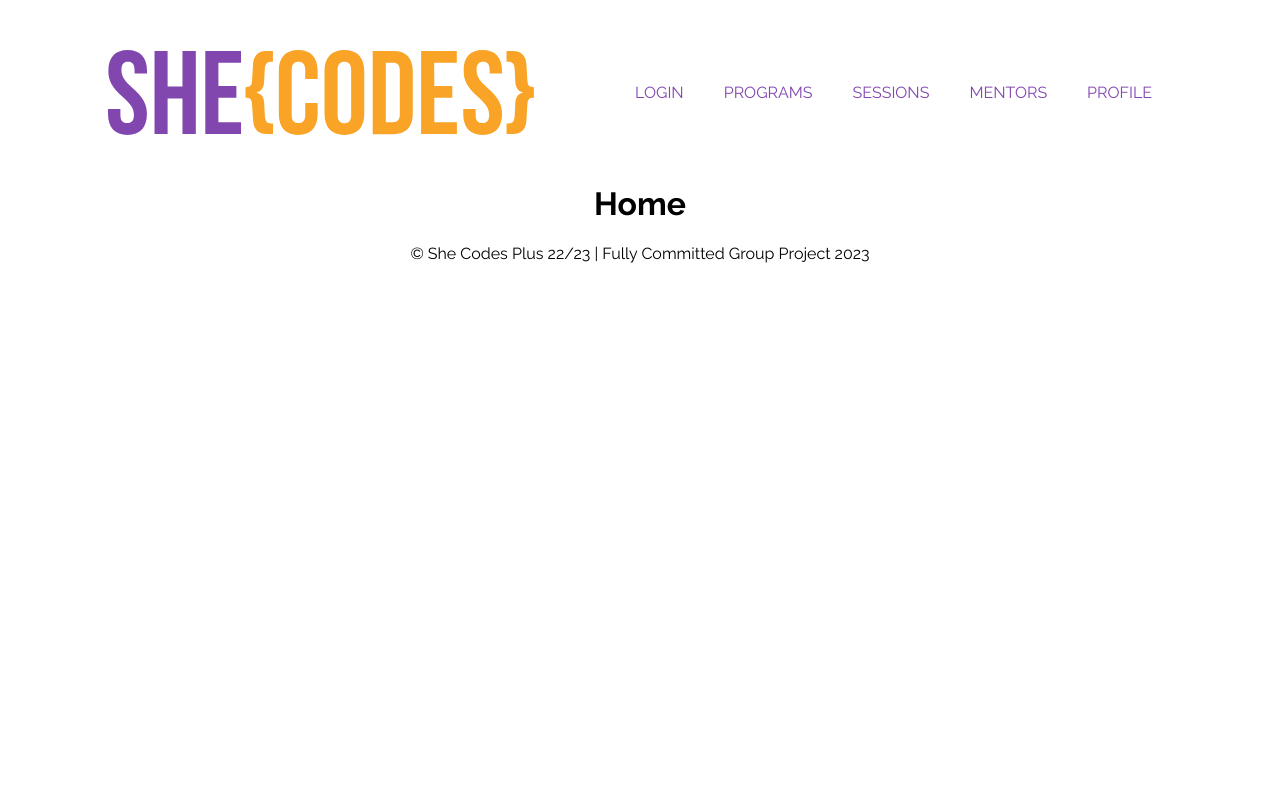
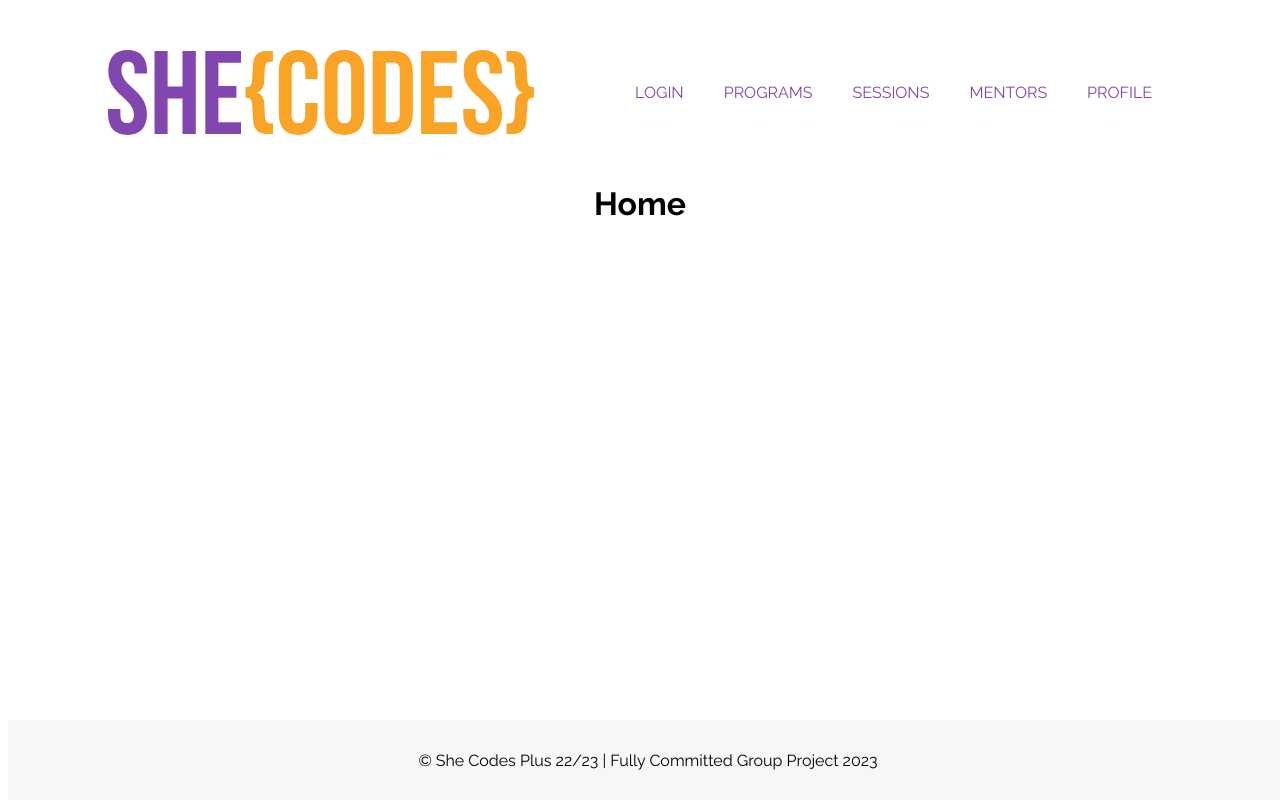
Before and after one commit to SheCodesAus/fully_committed_group_2023_frontend, a React (Vite) app: page / in a window 1280 px wide. Built offline with nearby package versions, Linux system fonts and the light colour scheme.

Commit message:
styled the footer component
basic styling for the footer for web/desktop completed, sits at bottom of the page, we didn't have a design for footer in wireframes so I just went with my best judgement but can be tweaked later when final page styling is done :)

```diff
--- a/src/Components/Footer/Footer.css
+++ b/src/Components/Footer/Footer.css
@@ -0,0 +1,18 @@
+.footer {
+  display: flex;
+  flex-direction: column;
+  justify-content: center;
+  align-items: center;
+  height: 80px; /*sets the height of the footer, can adjust if we want it larger/smaller */
+  background-color: #F7F7F9;
+  position: absolute;
+  bottom: 0;
+  width: 100%;
+}
+
+.footer p {
+  margin: 0;
+  font-size: 16px;
+  text-align: center;
+  padding: 10px;
+}
```
